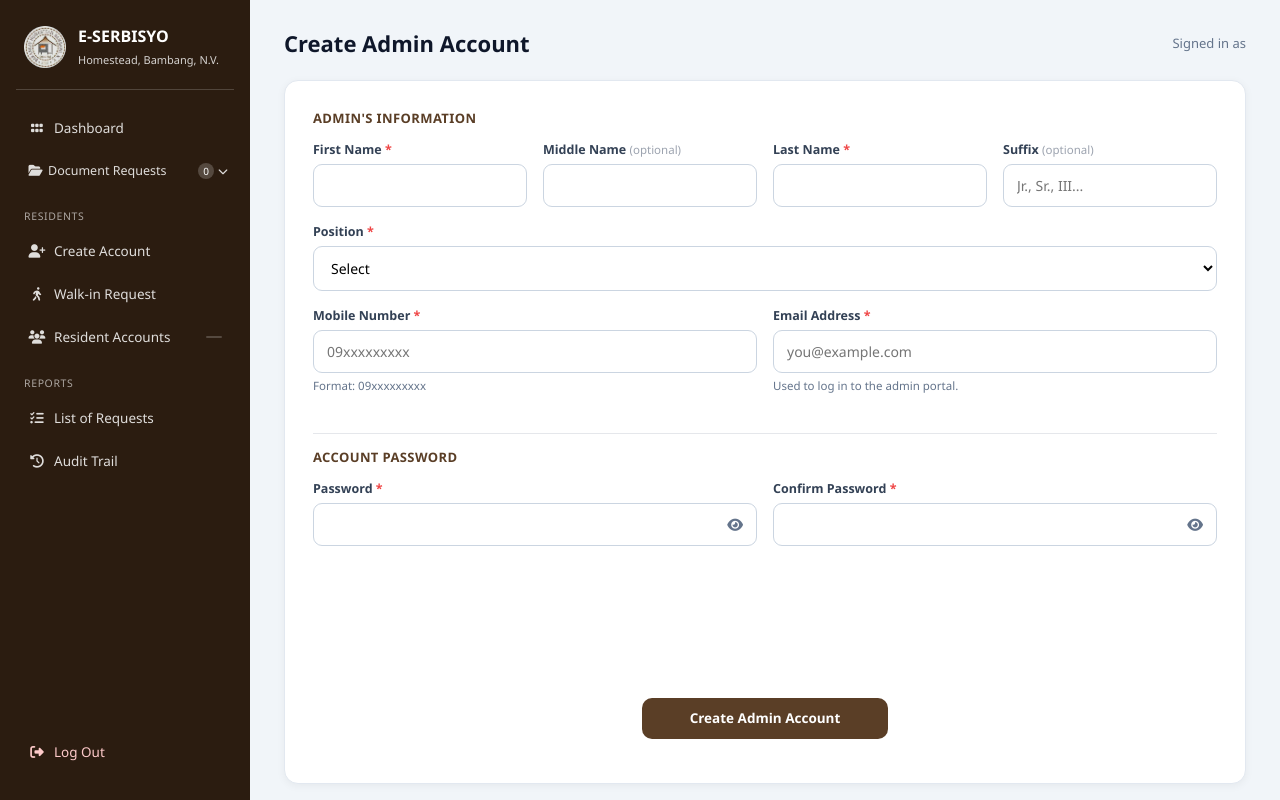
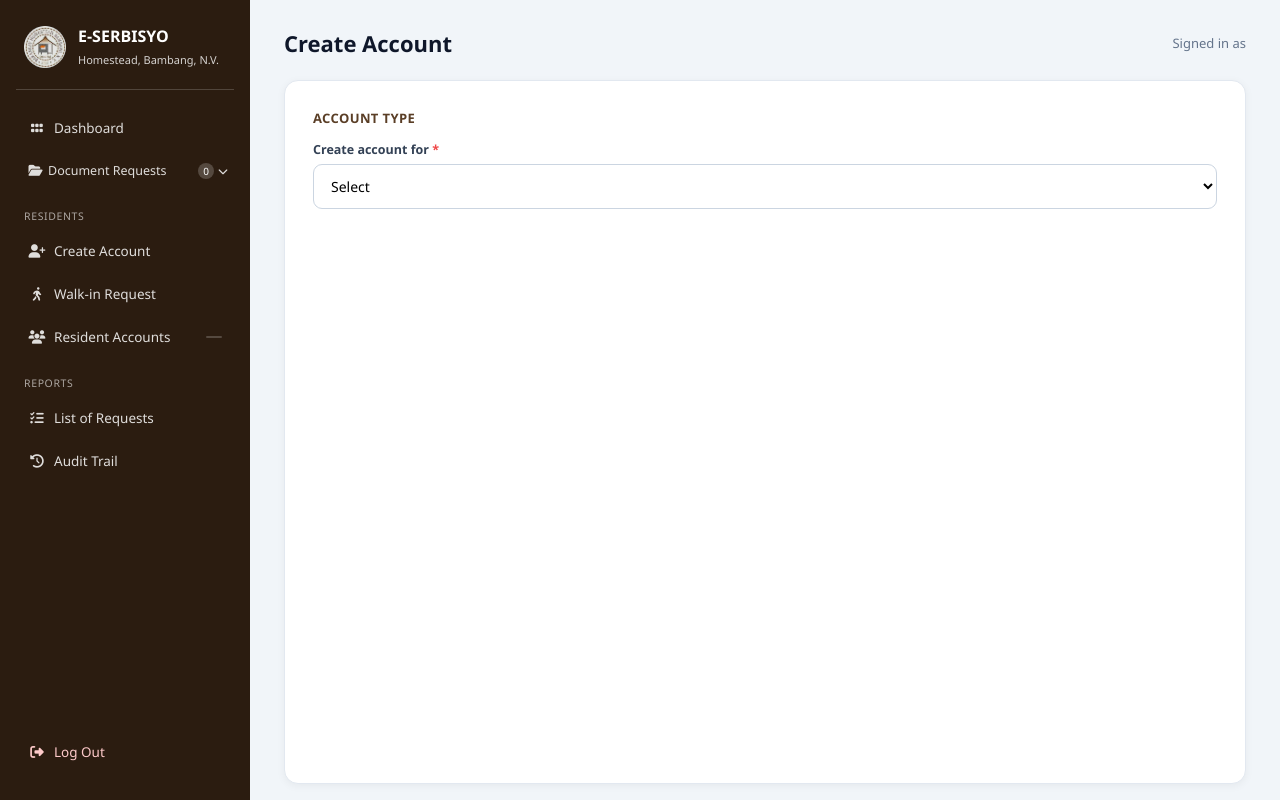
Before and after one commit to jasonabrias1/my_app2, a Laravel app: template resources/views/admin/create-account.blade.php in a window 1280 px wide. Run offline with Laravel 12, Linux system fonts and the light colour scheme; the template is opened without the code that fills it, so the values that code supplies are empty.

Commit message:
edited the creat account

```diff
--- a/public/script/admin_create_account.js
+++ b/public/script/admin_create_account.js
@@ -1,5 +1,6 @@
-function openCreateAccountModal(name) {
-    document.getElementById('createdAdminName').textContent = name;
+function openCreateAccountModal(name, type) {
+    document.getElementById('createdAccountName').textContent = name;
+    document.getElementById('createdAccountTypeLabel').textContent = type === 'admin' ? 'Admin' : 'Resident';
     document.getElementById('createStepSuccess').style.display = 'block';
     document.getElementById('createStepAgain').style.display = 'none';
     document.getElementById('createAccountModal').classList.add('open');
@@ -12,12 +13,12 @@ function showCreateAnotherStep() {
 
 function closeCreateAccountModal() {
     document.getElementById('createAccountModal').classList.remove('open');
-    window.location.href = window.ADMIN_DONE_URL;
+    window.location.href = window.ADMIN_RESIDENTS_URL;
 }
 
 function resetCreateAccountForm() {
     document.getElementById('createAccountModal').classList.remove('open');
-    window.location.href = window.ADMIN_CREATE_URL;
+    window.location.href = window.ADMIN_ACCOUNTS_URL;
 }
 
 function togglePasswordVisibility(inputId, btn) {
@@ -36,10 +37,36 @@ function togglePasswordVisibility(inputId, btn) {
     }
 }
 
+// Show only the fields for the selected account type.
+// Hidden sections are disabled so they are not validated or submitted.
+function applyAccountType() {
+    var type = document.getElementById('accountType').value;
+    var fields = document.getElementById('formFields');
+
+    fields.style.display = type ? 'block' : 'none';
+    document.getElementById('actionInput').value = type === 'admin' ? 'create_admin' : 'create_resident';
+    document.getElementById('infoTitle').textContent =
+        type === 'admin' ? "Admin's Information" : "Resident's Information";
+    document.getElementById('emailHint').textContent =
+        type === 'admin' ? 'Used to log in to the admin portal.' : 'Used to log in to the resident portal.';
+    document.getElementById('submitBtn').textContent =
+        type === 'admin' ? 'Create Admin Account' : 'Create Resident Account';
+
+    document.querySelectorAll('.type-section').forEach(function (section) {
+        var active = section.dataset.type === type;
+        section.classList.toggle('active', active);
+        section.querySelectorAll('input, select, textarea').forEach(function (el) {
+            el.disabled = !active;
+        });
+    });
+}
+
 document.addEventListener('DOMContentLoaded', function () {
-    var form = document.querySelector('form');
-    if (form) {
-        form.addEventListener('submit', function (e) {
+    var select = document.getElementById('accountType');
+    select.addEventListener('change', applyAccountType);
+    applyAccountType();
+
+    document.getElementById('createAccountForm').addEventListener('submit', function (e) {
         var pw = document.getElementById('passwordInput').value;
         var cpw = document.getElementById('confirmPasswordInput').value;
         if (pw !== cpw) {
@@ -47,9 +74,8 @@ document.addEventListener('DOMContentLoaded', function () {
             alert('Passwords do not match.');
         }
     });
-    }
 
-    if (typeof CREATED_ADMIN_NAME !== 'undefined') {
-        openCreateAccountModal(CREATED_ADMIN_NAME);
+    if (typeof CREATED_ACCOUNT_NAME !== 'undefined') {
+        openCreateAccountModal(CREATED_ACCOUNT_NAME, CREATED_ACCOUNT_TYPE);
     }
 });
--- a/resources/views/admin/create-account.blade.php
+++ b/resources/views/admin/create-account.blade.php
@@ -3,7 +3,7 @@
 <head>
     <meta charset="UTF-8">
     <meta name="viewport" content="width=device-width, initial-scale=1.0">
-    <title>Create Admin Account - E-Serbisyo</title>
+    <title>Create Account - E-Serbisyo</title>
     <link rel="stylesheet" href="https://cdnjs.cloudflare.com/ajax/libs/font-awesome/6.5.1/css/all.min.css">
     <link rel="stylesheet" href="{{ asset('stylesheet/admin_dashboard.css') }}">
     <link rel="stylesheet" href="{{ asset('stylesheet/admin_create_account.css') }}">
@@ -12,6 +12,8 @@
         input[type="password"]::-ms-clear {
             display: none;
         }
+        .type-section { display: none; }
+        .type-section.active { display: block; }
     </style>
 </head>
 <body>
@@ -19,7 +21,7 @@
 
     <div class="main">
         <div class="topbar">
-            <h2>Create Admin Account</h2>
+            <h2>Create Account</h2>
             <div class="who">Signed in as <b>{{ $admin_name }}</b></div>
         </div>
 
@@ -30,11 +32,24 @@
                     <ul>@foreach ($errors->all() as $error)<li>{{ $error }}</li>@endforeach</ul>
                 </div>
             @endif
-            <form method="POST" action="{{ url()->current() }}">
+            <form method="POST" action="{{ url()->current() }}" id="createAccountForm">
                 @csrf
-                <input type="hidden" name="action" value="create_admin">
+                <input type="hidden" name="action" id="actionInput" value="create_resident">
 
-                <div class="form-section-title">Admin's Information</div>
+                <div class="form-section-title">Account Type</div>
+                <div class="form-row">
+                    <div class="form-group">
+                        <label>Create account for <span class="req-mark">*</span></label>
+                        <select name="account_type" id="accountType" required>
+                            <option value="" {{ old('account_type') === null ? 'selected' : '' }} disabled>Select</option>
+                            <option value="resident" @selected(old('account_type') === 'resident')>Resident</option>
+                            <option value="admin" @selected(old('account_type') === 'admin')>Admin</option>
+                        </select>
+                    </div>
+                </div>
+
+                <div id="formFields" style="display:none;">
+                    <div class="form-section-title" id="infoTitle">Information</div>
                     <div class="form-row">
                         <div class="form-group">
                             <label>First Name <span class="req-mark">*</span></label>
@@ -54,6 +69,8 @@
                         </div>
                     </div>
 
+                    {{-- Admin only --}}
+                    <div class="type-section" data-type="admin">
                         <div class="form-row">
                             <div class="form-group">
                                 <label>Position <span class="req-mark">*</span></label>
@@ -63,6 +80,46 @@
                                         <option value="{{ $position }}" @selected(old('position') === $position)>{{ $position }}</option>
                                     @endforeach
                                 </select>
+                            </div>
+                        </div>
+                    </div>
+
+                    {{-- Resident only --}}
+                    <div class="type-section" data-type="resident">
+                        <div class="form-row">
+                            <div class="form-group">
+                                <label>Sitio / Purok <span class="req-mark">*</span></label>
+                                <select name="address_purok" required>
+                                    <option value="" {{ old('address_purok') === null ? 'selected' : '' }} disabled>Select</option>
+                                    @foreach (['Purok 1', 'Purok 2', 'Purok 3'] as $purok)
+                                        <option value="{{ $purok }}" @selected(old('address_purok') === $purok)>{{ $purok }}</option>
+                                    @endforeach
+                                </select>
+                            </div>
+                            <div class="form-group">
+                                <label>Civil Status <span class="req-mark">*</span></label>
+                                <select name="civil_status" required>
+                                    <option value="" {{ old('civil_status') === null ? 'selected' : '' }} disabled>Select</option>
+                                    @foreach (['Single', 'Married', 'Widowed', 'Separated'] as $status)
+                                        <option value="{{ $status }}" @selected(old('civil_status') === $status)>{{ $status }}</option>
+                                    @endforeach
+                                </select>
+                            </div>
+                            <div class="form-group">
+                                <label>Nationality <span class="req-mark">*</span></label>
+                                <input type="text" name="nationality" value="{{ old('nationality', 'Filipino') }}" required>
+                            </div>
+                        </div>
+
+                        <div class="form-row">
+                            <div class="form-group">
+                                <label>Date of Birth <span class="req-mark">*</span></label>
+                                <input type="date" name="date_of_birth" value="{{ old('date_of_birth') }}" required>
+                            </div>
+                            <div class="form-group">
+                                <label>Place of Birth <span class="req-mark">*</span></label>
+                                <input type="text" name="place_of_birth" value="{{ old('place_of_birth') }}" required>
+                            </div>
                         </div>
                     </div>
 
@@ -77,7 +134,7 @@
                         <div class="form-group">
                             <label>Email Address <span class="req-mark">*</span></label>
                             <input type="email" name="email" value="{{ old('email') }}" placeholder="you@example.com" required>
-                        <small style="color:var(--muted);font-size:11.5px;">Used to log in to the admin portal.</small>
+                            <small style="color:var(--muted);font-size:11.5px;" id="emailHint">Used to log in.</small>
                         </div>
                     </div>
 
@@ -103,7 +160,8 @@
                         </div>
                     </div>
                     <div class="form-submit-row">
-                    <button type="submit" class="btn btn-centered">Create Admin Account</button>
+                        <button type="submit" class="btn btn-centered" id="submitBtn">Create Account</button>
+                    </div>
                 </div>
             </form>
         </div>
@@ -119,18 +177,19 @@
                     </div>
                     <h3 style="margin-bottom:8px;">Account Created</h3>
                     <p style="color:var(--muted);font-size:13.5px;margin-bottom:22px;">
-                        Admin account for <strong id="createdAdminName"></strong> has been created successfully.
+                        <span id="createdAccountTypeLabel">Resident</span> account for
+                        <strong id="createdAccountName"></strong> has been created successfully.
                     </p>
                     <button type="button" class="btn btn-block" onclick="showCreateAnotherStep()">OK</button>
                 </div>
                 <div id="createStepAgain" style="display:none;">
                     <div class="modal-doc-icon"
                         style="margin:0 auto 16px;background:var(--blue-bg);color:var(--primary-light);width:52px;height:52px;font-size:22px;">
-                        <i class="fas fa-user-shield"></i>
+                        <i class="fas fa-user-plus"></i>
                     </div>
-                    <h3 style="margin-bottom:8px;">Create another admin account?</h3>
+                    <h3 style="margin-bottom:8px;">Create another account?</h3>
                     <p style="color:var(--muted);font-size:13.5px;margin-bottom:22px;">
-                        You can add another admin now, or head back to the accounts list.
+                        You can add another account now, or head back to the dashboard.
                     </p>
                     <div style="display:flex;gap:10px;">
                         <button type="button" class="btn btn-view" style="flex:1;"
@@ -143,13 +202,16 @@
         </div>
     </div>
 
-    @if (session('created_admin_name'))
-        <script>var CREATED_ADMIN_NAME = @json(session('created_admin_name'));</script>
+    @if (session('created_account_name'))
+        <script>
+            var CREATED_ACCOUNT_NAME = @json(session('created_account_name'));
+            var CREATED_ACCOUNT_TYPE = @json(session('created_account_type', 'resident'));
+        </script>
     @endif
     <script>
-        window.ADMIN_DONE_URL = @json(route('admin.accounts'));
-        window.ADMIN_CREATE_URL = @json(url()->current());
+        window.ADMIN_RESIDENTS_URL = @json(route('admin.residents'));
+        window.ADMIN_ACCOUNTS_URL = @json(route('admin.accounts'));
     </script>
-    <script src="{{ asset('script/admin_create_admin_account.js') }}"></script>
+    <script src="{{ asset('script/admin_create_account.js') }}"></script>
 </body>
 </html>
```
Lines whose indentation alone changed are shown as unchanged.
